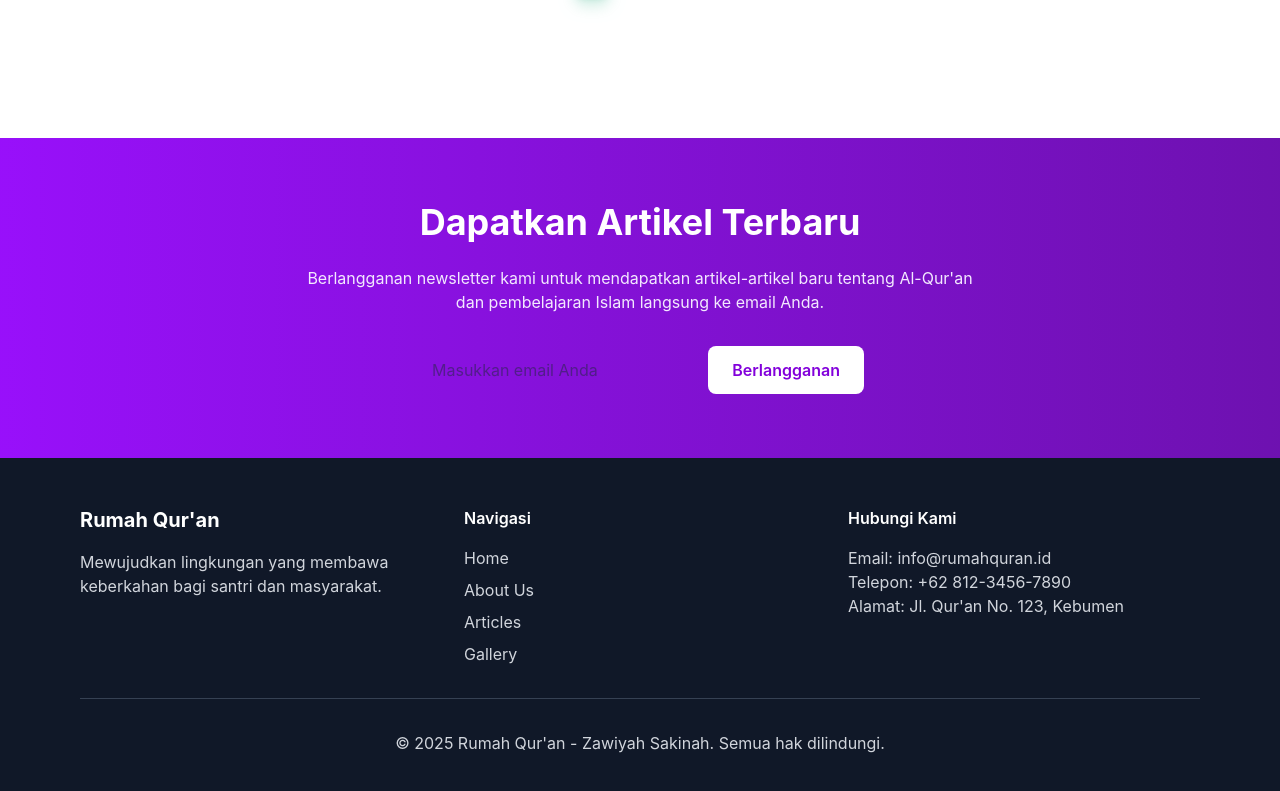
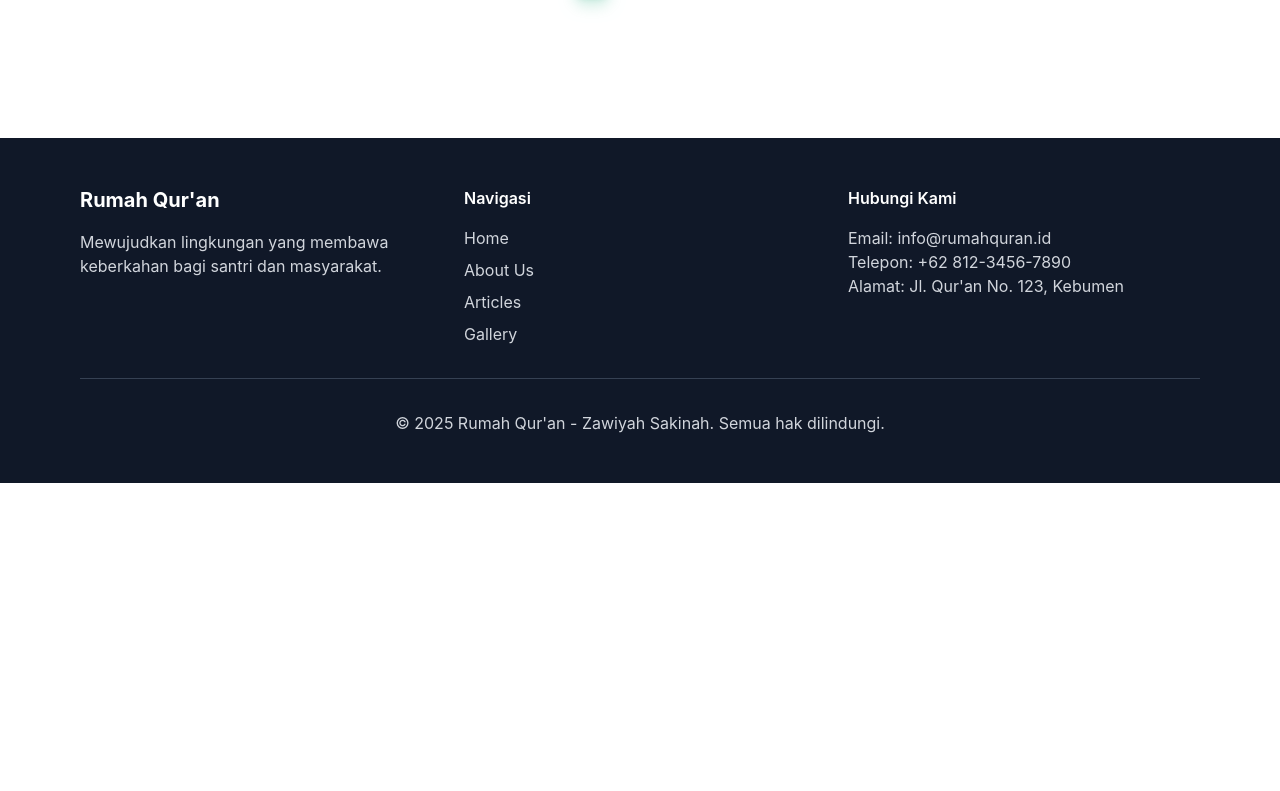
Before and after one commit to kokoy13/jannatu-adnin-frontend, a React (Vite) app in the folder jannatuadnin-frontend/: page /artikel in a window 1280 px wide. Shown: the part 2326-3117 px from the top of the page. After the commit the page ends 2809 px from the top, so only its background shows below. Built offline with nearby package versions, Linux system fonts and the light colour scheme.

Commit message:
penghapusan subscribtion section - Article

```diff
--- a/jannatuadnin-frontend/src/pages/Article.jsx
+++ b/jannatuadnin-frontend/src/pages/Article.jsx
@@ -281,26 +281,6 @@ const Article = () => {
                 </div>
             </section>
 
-            {/* <!-- Subscribe Section --> */}
-            <section className="py-16 bg-gradient-to-r from-purple-600 to-purple-800">
-                <div className="max-w-6xl mx-auto px-4 text-center">
-                    <h2 className="text-4xl font-bold text-white mb-6">Dapatkan Artikel Terbaru</h2>
-                    <p className="text-purple-100 mb-8 max-w-2xl mx-auto">
-                        Berlangganan newsletter kami untuk mendapatkan artikel-artikel baru tentang Al-Qur'an dan pembelajaran Islam langsung ke email Anda.
-                    </p>
-                    <div className="flex gap-2 max-w-md mx-auto">
-                        <input
-                            type="email"
-                            placeholder="Masukkan email Anda"
-                            className="flex-1 px-4 py-3 rounded-lg text-gray-800 focus:outline-none focus:ring-2 focus:ring-purple-400"
-                        />
-                        <button className="bg-white text-purple-700 px-6 py-3 rounded-lg font-semibold hover:bg-purple-50 transition">
-                            Berlangganan
-                        </button>
-                    </div>
-                </div>
-            </section>
-
             {/* <!-- Footer --> */}
             <Footer></Footer>
         </div>
```
